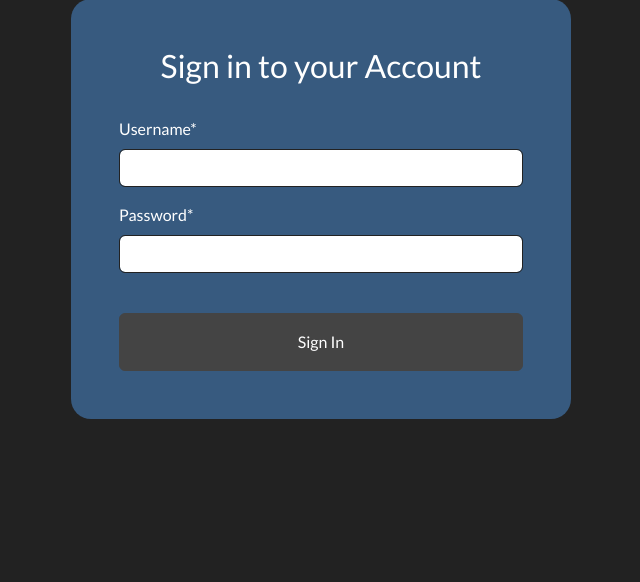
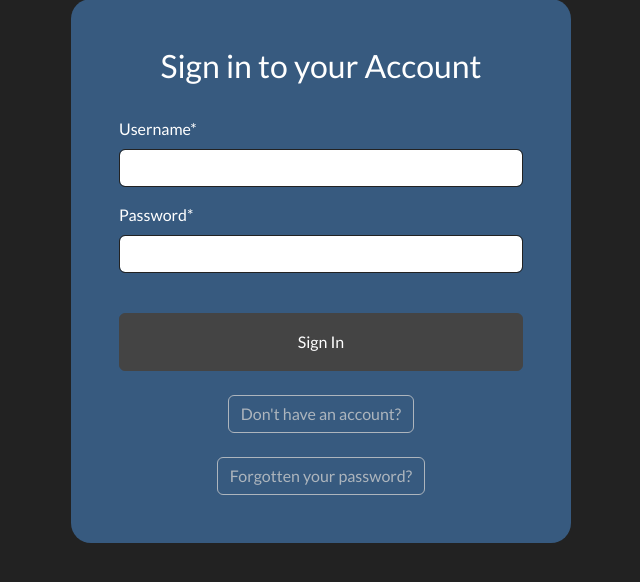
Before and after one commit to balfordmdiaz/edenthought-app, a Django app: page /login in a window 1280 px wide. Shown: the part 121-703 px from the top of the page, without its empty margins (319-959 px from the left). Run offline with Django 5.2, Linux system fonts and the light colour scheme; parts of the project's set-up code (start-up, migrations or seed data) failed here and were passed over; some libraries are stand-ins or nearby versions.

Commit message:
adding options in login

```diff
--- a/journal/templates/journal/my_login.html
+++ b/journal/templates/journal/my_login.html
@@ -27,6 +27,14 @@
 
             <button type="submit" class="btn btn-secondary btn-md w-100 btn-block p-3">Sign In</button>
         </form>
+        <br>
+        <div class="text-center">
+            <a href="{% url 'register' %}" type="button" class="btn btn-outline-light"> Don't have an account? </a>
+        </div>
+        <br>
+        <div class="text-center">
+            <a href="{% url 'reset-password' %}" type="button" class="btn btn-outline-light"> Forgotten your password? </a>
+        </div>
     </div>
 
     <script src="{% static "js/app.js" %}"></script>
```
